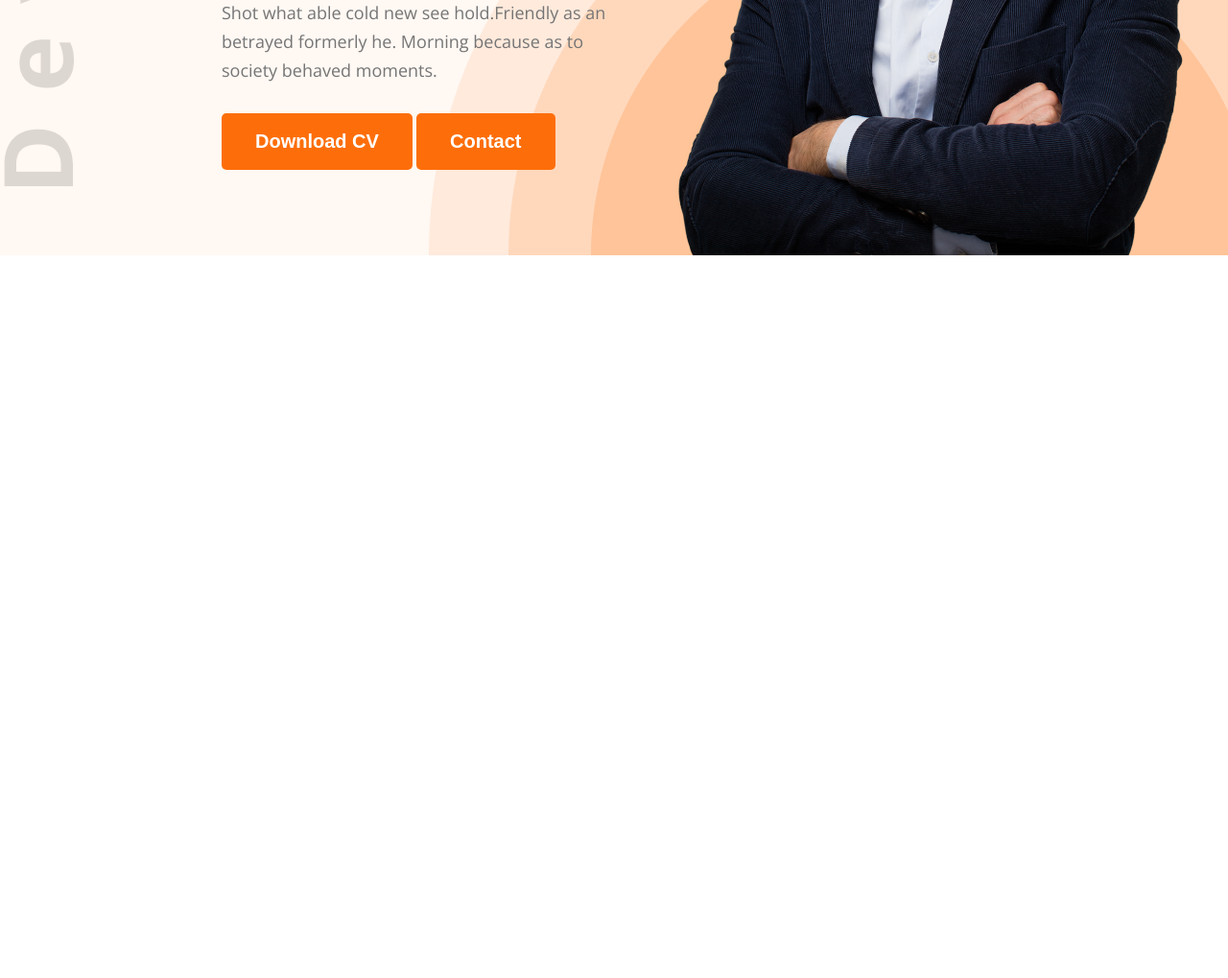
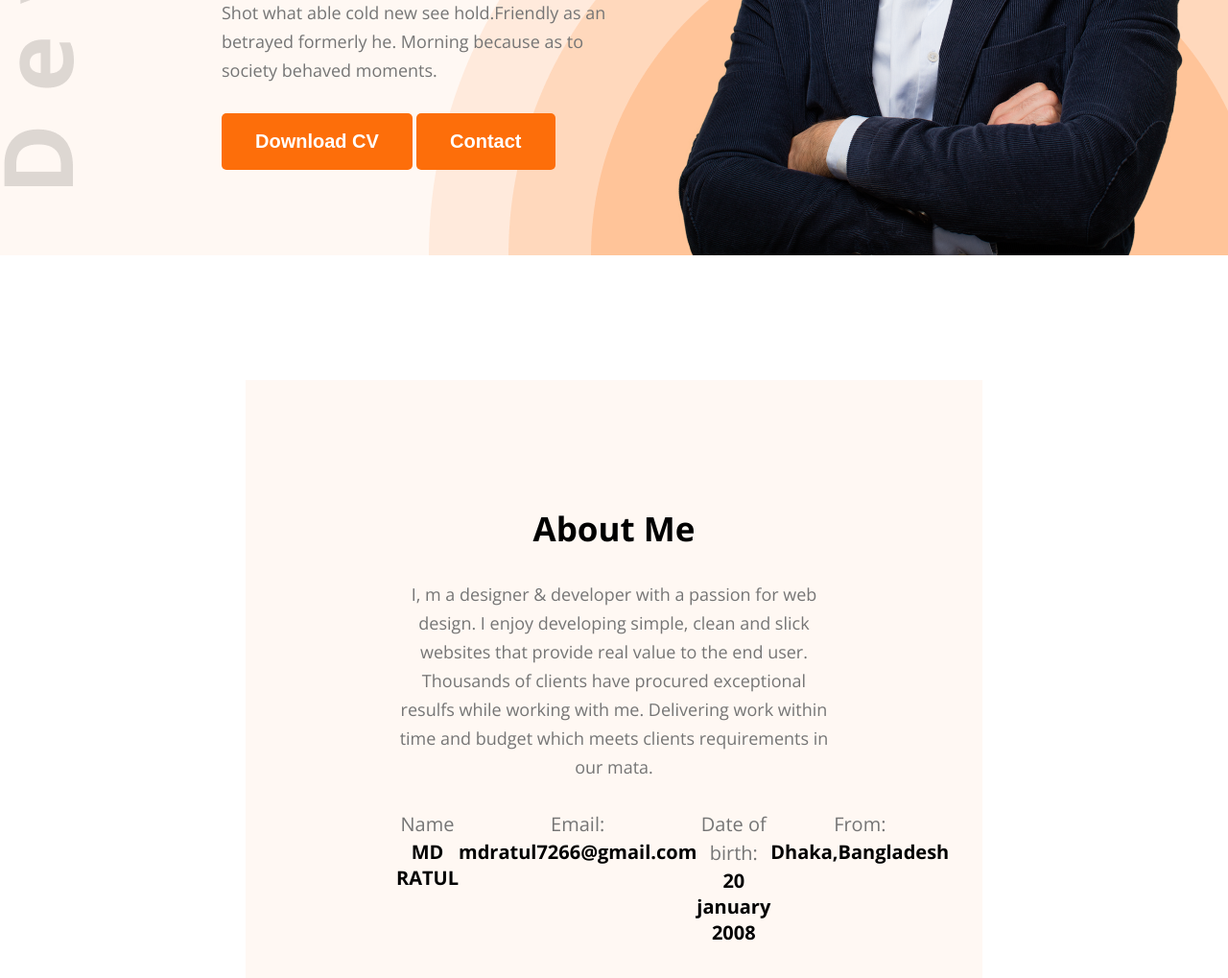
Before and after one commit to ratul7266/my_protfolio_01, a plain HTML site: page index.html in a window 1280 px wide. Shown: the part 569-1588 px from the top of the page at 96% size. Before the commit the page ends 835 px from the top, so only its background shows below. Drawn offline with nearby package versions, Linux system fonts and the light colour scheme.

Commit message:
about section design according to figma

```diff
--- a/index.html
+++ b/index.html
@@ -42,5 +42,37 @@
         </div>
       </section>
     </header>
+    <section id="about">
+      <div class="about-container">
+        <div class="section-heading">
+          <h2>About Me</h2>
+          <p>
+            I, m a designer & developer with a passion for web design. I enjoy
+            developing simple, clean and slick websites that provide real value
+            to the end user. Thousands of clients have procured exceptional
+            resulfs while working with me. Delivering work within time and
+            budget which meets clients requirements in our mata.
+          </p>
+        </div>
+        <div class="about-info">
+          <div class="info-card">
+            <p>Name</p>
+            <h4>MD RATUL</h4>
+          </div>
+          <div class="info-card">
+            <p>Email:</p>
+            <h4>mdratul7266@gmail.com</h4>
+          </div>
+          <div class="info-card">
+            <p>Date of birth:</p>
+            <h4>20 january 2008</h4>
+          </div>
+          <div class="info-card">
+            <p>From:</p>
+            <h4>Dhaka,Bangladesh</h4>
+          </div>
+        </div>
+      </div>
+    </section>
   </body>
 </html>
--- a/style/portfolio.css
+++ b/style/portfolio.css
@@ -50,7 +50,7 @@
   cursor: pointer;
 }
 #banner {
-  margin: 47px 38px 0 231px;
+  margin: 47px 38px 0px 231px;
   display: flex;
   justify-content: space-between;
   align-items: center;
@@ -80,3 +80,43 @@
   max-width: 585px;
   vertical-align: middle;
 }
+#about {
+    padding-top: 130px;
+
+}
+#about .about-container{
+    width: 60%;
+    max-width: 1140px;
+    margin: 0 auto;
+    text-align: center;
+    background-color: #FFF8F3;
+    padding: 131px 157px;
+
+}
+.section-heading{
+    max-width: 827px;
+    text-align: center;
+
+}
+.section-heading h2{
+    font-size: 35px;
+    margin-bottom: 30px;
+}
+.section-heading p{
+    font-size: 18px;
+    margin-bottom: 30px;
+    line-height: 30px;
+    color: #757575;
+}
+#about .about-container .about-info{
+    display: flex;
+    justify-content: space-around;
+}
+.about-info .info-card p{
+    font-size: 20px;
+    line-height: 30px;
+    color: #757575;
+}
+.about-info .info-card h4{
+    font-size: 20px;
+}
```
